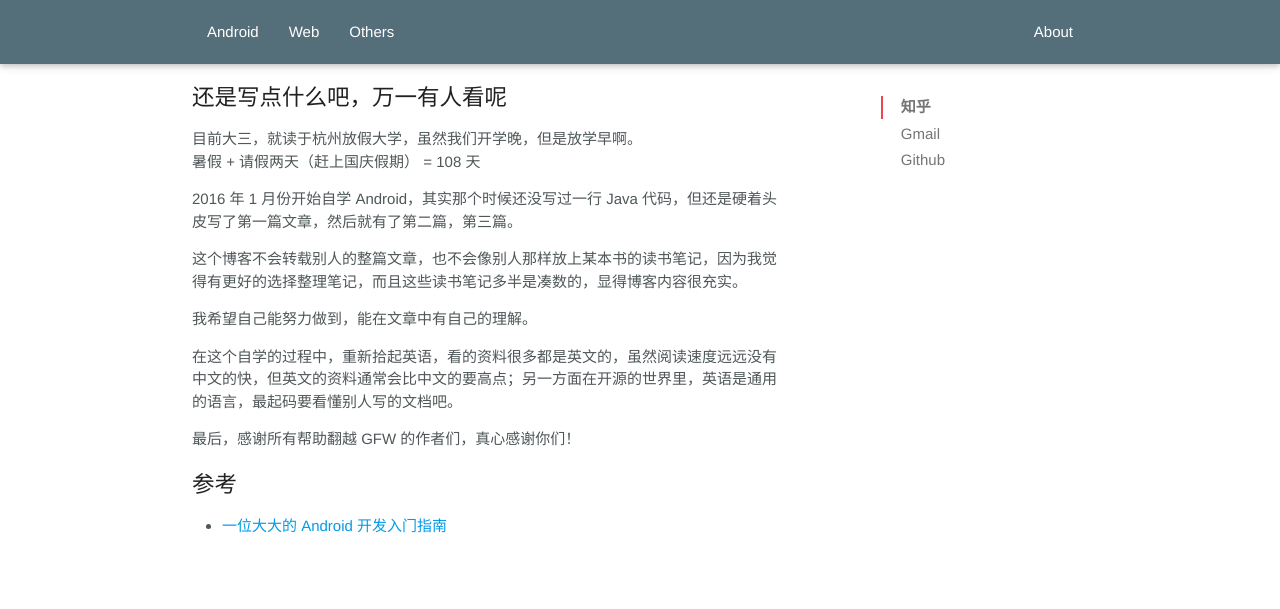
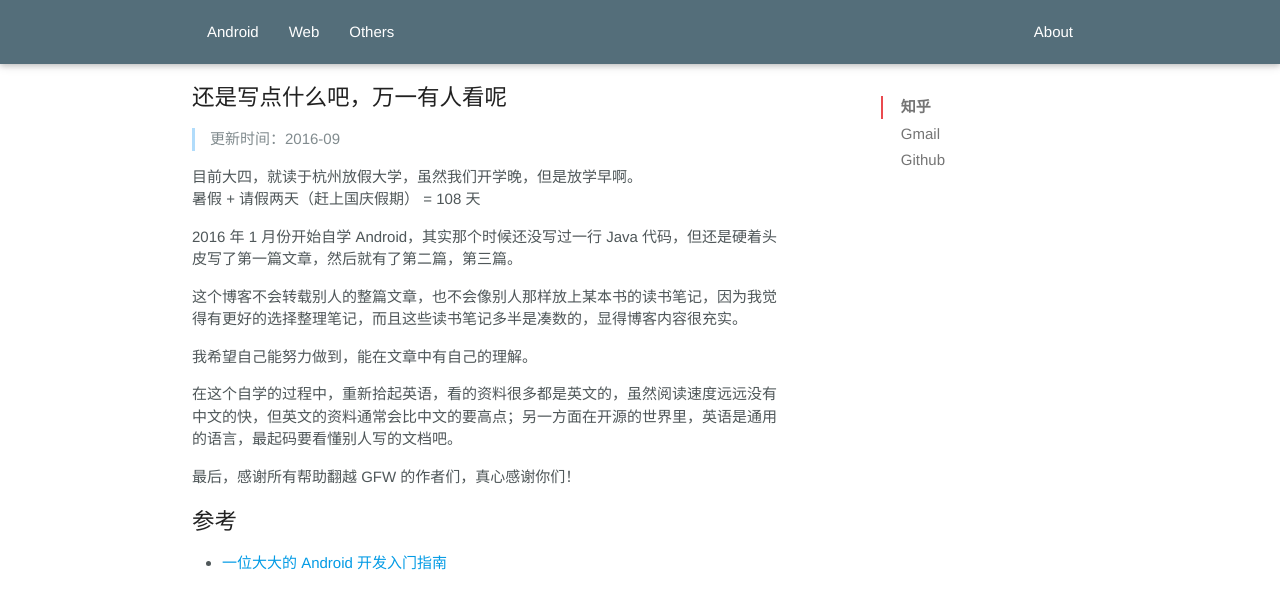
Before and after one commit to 13055512/13055512.github.io, a Jekyll site: the page built from about.html, in a window 1280 px wide. Shown: the top 609 px of the page. Built offline with Jekyll 4.4.1, drawn with Linux system fonts in a browser that asks for light colours.

Commit message:
update about page

```diff
--- a/about.html
+++ b/about.html
@@ -7,7 +7,10 @@ title: (๑•́ ₃ •̀๑)
     <div class="row">
     <div class="col m8 s12">
         <h3 id="-">还是写点什么吧，万一有人看呢</h3>
-        <p>目前大三，就读于杭州放假大学，虽然我们开学晚，但是放学早啊。<br>暑假 + 请假两天（赶上国庆假期） = 108 天</p>
+        <blockquote>
+          <p>更新时间：2016-09</p>
+        </blockquote>
+        <p>目前大四，就读于杭州放假大学，虽然我们开学晚，但是放学早啊。<br>暑假 + 请假两天（赶上国庆假期） = 108 天</p>
         <p>2016 年 1 月份开始自学 Android，其实那个时候还没写过一行 Java 代码，但还是硬着头皮写了第一篇文章，然后就有了第二篇，第三篇。</p>
         <p>这个博客不会转载别人的整篇文章，也不会像别人那样放上某本书的读书笔记，因为我觉得有更好的选择整理笔记，而且这些读书笔记多半是凑数的，显得博客内容很充实。</p>
         <p>我希望自己能努力做到，能在文章中有自己的理解。</p>
```
